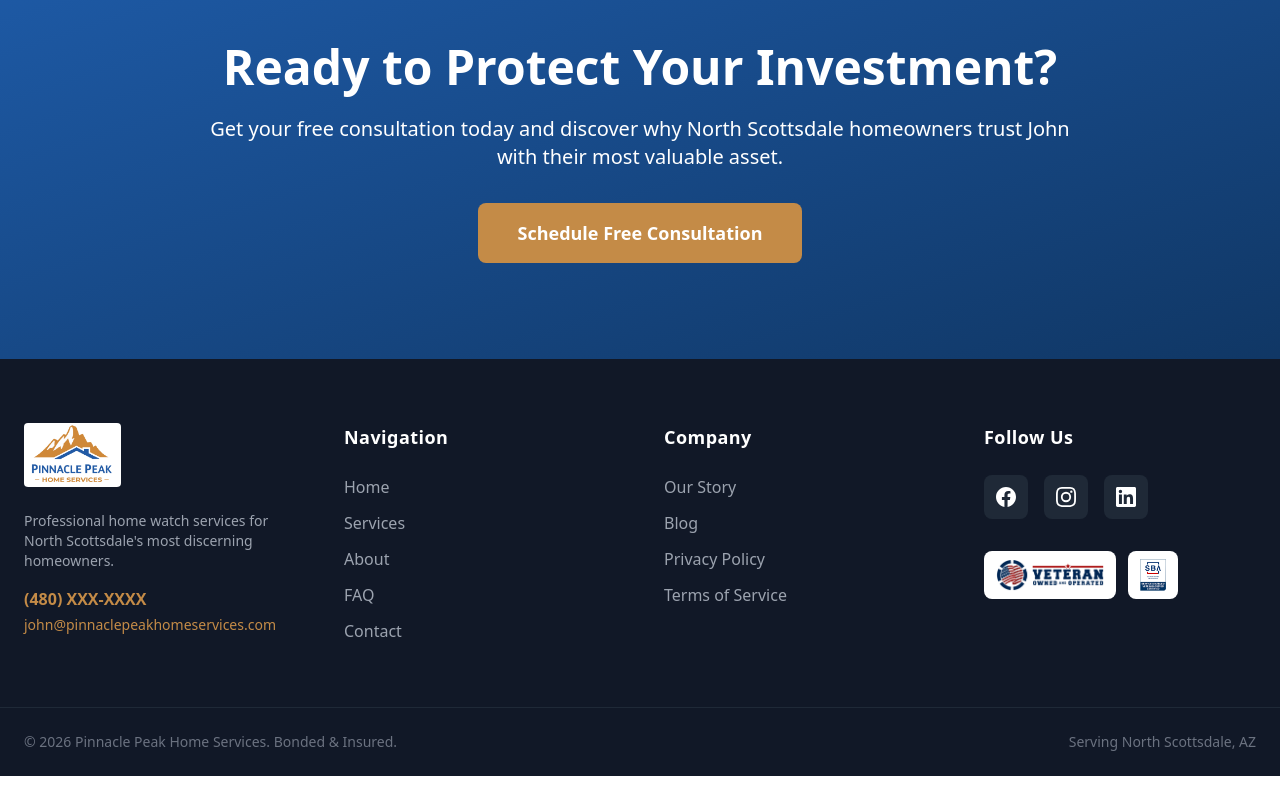
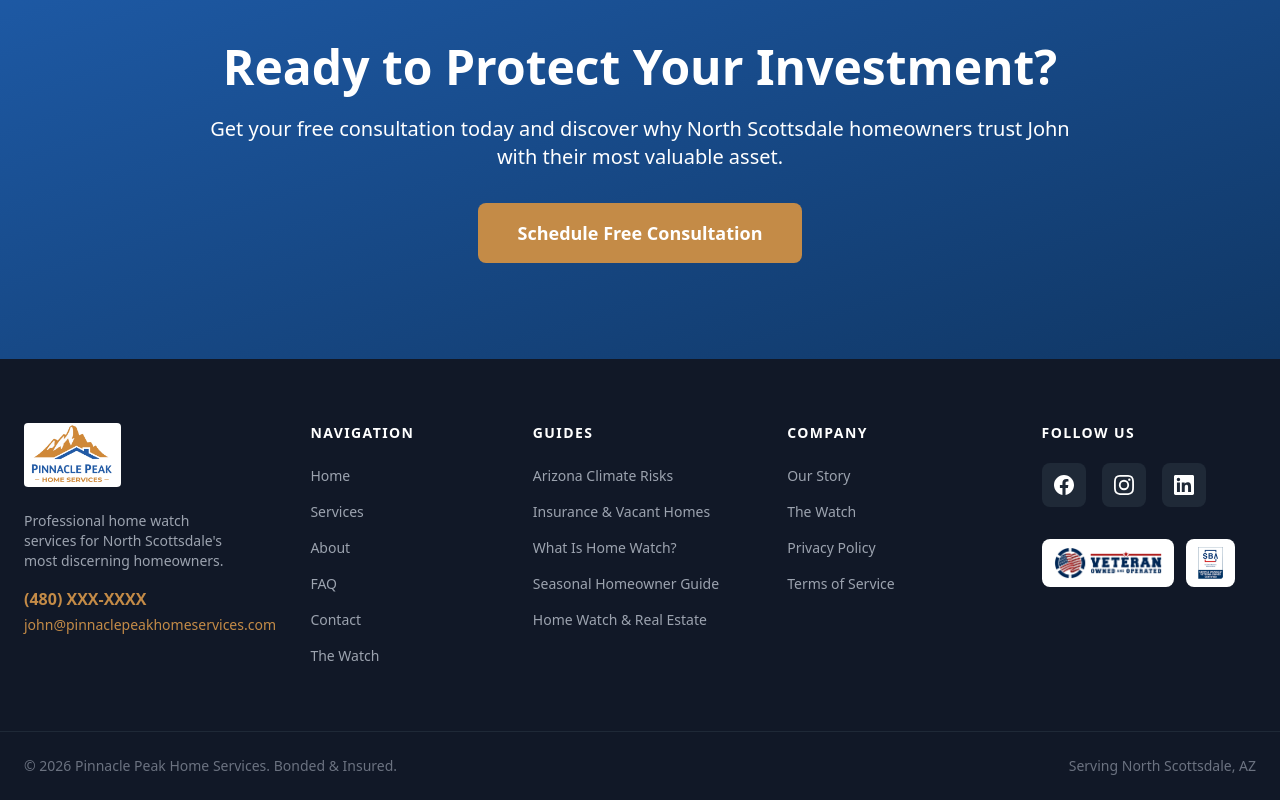
Before and after one commit to brebeka-2025/pinnacle-peak-home-services, a React (Vite) app: page / in a window 1280 px wide. Shown: the part 4341-5141 px from the top of the page. Before the commit the page ends 5117 px from the top, so only its background shows below. Built offline with nearby package versions, Linux system fonts and the light colour scheme.

Commit message:
Add guides to footer, fix navigation spacing

```diff
--- a/src/components/layout/Footer.jsx
+++ b/src/components/layout/Footer.jsx
@@ -1,13 +1,15 @@
+import { Link } from 'react-router-dom'
+
 export default function Footer() {
   return (
     <footer className="bg-gray-900 text-white">
 
       {/* Main Footer Content */}
       <div className="max-w-7xl mx-auto px-6 py-16">
-        <div className="grid grid-cols-1 md:grid-cols-4 gap-12">
+        <div className="grid grid-cols-1 md:grid-cols-5 gap-10">
 
           {/* Column 1 - Brand */}
-          <div>
+          <div className="md:col-span-1">
             <img
               src="/PPHS_Logo.jpg"
               alt="Pinnacle Peak Home Services"
@@ -25,31 +27,64 @@ export default function Footer() {
           </div>
 
           {/* Column 2 - Navigation */}
-          <div>
-            <h4 className="text-white font-bold text-lg mb-6 tracking-wide">Navigation</h4>
+          <div className="md:pl-8">
+            <h4 className="text-white font-bold text-sm mb-5 tracking-widest uppercase">Navigation</h4>
             <ul className="space-y-3">
-              <li><a href="/" className="text-gray-400 hover:text-white transition-colors">Home</a></li>
-              <li><a href="/services" className="text-gray-400 hover:text-white transition-colors">Services</a></li>
-              <li><a href="/about" className="text-gray-400 hover:text-white transition-colors">About</a></li>
-              <li><a href="/faq" className="text-gray-400 hover:text-white transition-colors">FAQ</a></li>
-              <li><a href="/contact" className="text-gray-400 hover:text-white transition-colors">Contact</a></li>
+              <li><Link to="/" className="text-gray-400 hover:text-white transition-colors text-sm">Home</Link></li>
+              <li><Link to="/services" className="text-gray-400 hover:text-white transition-colors text-sm">Services</Link></li>
+              <li><Link to="/about" className="text-gray-400 hover:text-white transition-colors text-sm">About</Link></li>
+              <li><Link to="/faq" className="text-gray-400 hover:text-white transition-colors text-sm">FAQ</Link></li>
+              <li><Link to="/contact" className="text-gray-400 hover:text-white transition-colors text-sm">Contact</Link></li>
+              <li><Link to="/the-watch" className="text-gray-400 hover:text-white transition-colors text-sm">The Watch</Link></li>
             </ul>
           </div>
 
-          {/* Column 3 - Company */}
+          {/* Column 3 - Guides */}
           <div>
-            <h4 className="text-white font-bold text-lg mb-6 tracking-wide">Company</h4>
+            <h4 className="text-white font-bold text-sm mb-5 tracking-widest uppercase">Guides</h4>
             <ul className="space-y-3">
-              <li><a href="/about" className="text-gray-400 hover:text-white transition-colors">Our Story</a></li>
-              <li><a href="/blog" className="text-gray-400 hover:text-white transition-colors">Blog</a></li>
-              <li><a href="/privacy-policy" className="text-gray-400 hover:text-white transition-colors">Privacy Policy</a></li>
-              <li><a href="/terms" className="text-gray-400 hover:text-white transition-colors">Terms of Service</a></li>
+              <li>
+                <Link to="/guides/arizona-climate-risks" className="text-gray-400 hover:text-white transition-colors text-sm">
+                  Arizona Climate Risks
+                </Link>
+              </li>
+              <li>
+                <Link to="/guides/homeowners-insurance-vacant-homes" className="text-gray-400 hover:text-white transition-colors text-sm">
+                  Insurance & Vacant Homes
+                </Link>
+              </li>
+              <li>
+                <Link to="/guides/what-is-home-watch" className="text-gray-400 hover:text-white transition-colors text-sm">
+                  What Is Home Watch?
+                </Link>
+              </li>
+              <li>
+                <Link to="/guides/seasonal-homeowner-guide" className="text-gray-400 hover:text-white transition-colors text-sm">
+                  Seasonal Homeowner Guide
+                </Link>
+              </li>
+              <li>
+                <Link to="/guides/home-watch-real-estate" className="text-gray-400 hover:text-white transition-colors text-sm">
+                  Home Watch & Real Estate
+                </Link>
+              </li>
             </ul>
           </div>
 
-          {/* Column 4 - Social & Badges */}
+          {/* Column 4 - Company */}
           <div>
-            <h4 className="text-white font-bold text-lg mb-6 tracking-wide">Follow Us</h4>
+            <h4 className="text-white font-bold text-sm mb-5 tracking-widest uppercase">Company</h4>
+            <ul className="space-y-3">
+              <li><Link to="/about" className="text-gray-400 hover:text-white transition-colors text-sm">Our Story</Link></li>
+              <li><Link to="/the-watch" className="text-gray-400 hover:text-white transition-colors text-sm">The Watch</Link></li>
+              <li><a href="/privacy-policy" className="text-gray-400 hover:text-white transition-colors text-sm">Privacy Policy</a></li>
+              <li><a href="/terms" className="text-gray-400 hover:text-white transition-colors text-sm">Terms of Service</a></li>
+            </ul>
+          </div>
+
+          {/* Column 5 - Social & Badges */}
+          <div>
+            <h4 className="text-white font-bold text-sm mb-5 tracking-widest uppercase">Follow Us</h4>
             <div className="flex gap-4 mb-8">
               {/* Facebook */}
               <a href="#" className="bg-gray-800 hover:bg-brand-blue transition-colors p-3 rounded-lg">
```
